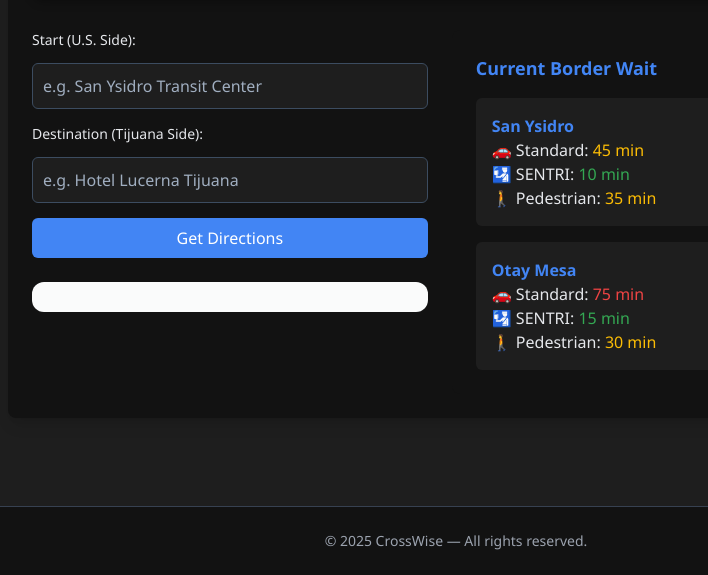
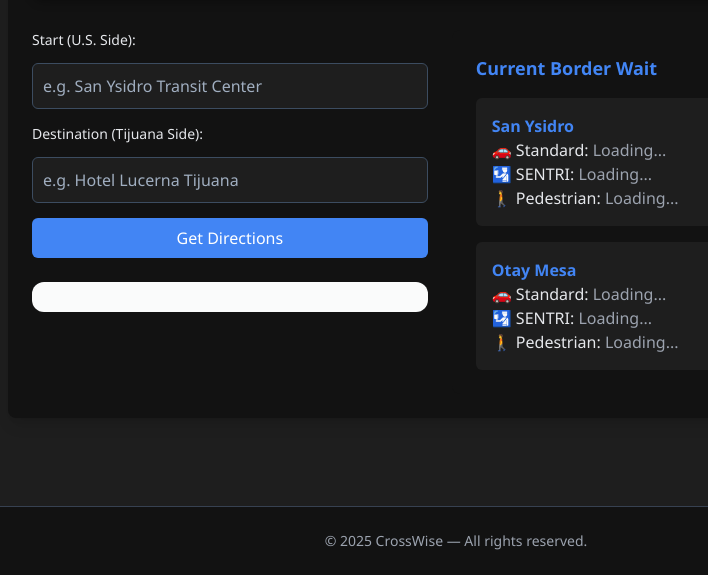
Before and after one commit to illuminati1618/CrossWise, a Jekyll site: the page built from navigation/directions.html, in a window 1280 px wide. Shown: the part 656-1231 px from the top of the page, without its empty margins (184-892 px from the left). Built offline with Jekyll 4.4.1, drawn with Linux system fonts in a browser that asks for light colours; nearby versions of some CDN libraries; some of the changed lines change nothing that is shown.

Commit message:
directions wait times not static

```diff
--- a/navigation/directions.html
+++ b/navigation/directions.html
@@ -37,16 +37,16 @@
 
       <div class="bg-darker rounded-md p-4 mb-4">
         <strong class="text-accent">San Ysidro</strong><br />
-        🚗 Standard: <span class="text-warning">45 min</span><br />
-        🛂 SENTRI: <span class="text-success">10 min</span><br />
-        🚶 Pedestrian: <span class="text-warning">35 min</span><br />
+        🚗 Standard: <span id="sy-standard" class="text-gray-400">Loading...</span><br />
+        🛂 SENTRI: <span id="sy-sentri" class="text-gray-400">Loading...</span><br />
+        🚶 Pedestrian: <span id="sy-pedestrian" class="text-gray-400">Loading...</span><br />
       </div>
 
       <div class="bg-darker rounded-md p-4">
         <strong class="text-accent">Otay Mesa</strong><br />
-        🚗 Standard: <span class="text-red-500">75 min</span><br />
-        🛂 SENTRI: <span class="text-success">15 min</span><br />
-        🚶 Pedestrian: <span class="text-warning">30 min</span><br />
+        🚗 Standard: <span id="om-standard" class="text-gray-400">Loading...</span><br />
+        🛂 SENTRI: <span id="om-sentri" class="text-gray-400">Loading...</span><br />
+        🚶 Pedestrian: <span id="om-pedestrian" class="text-gray-400">Loading...</span><br />
       </div>
     </div>
 
@@ -92,6 +92,56 @@
     );
   });
 </script>
+
+<!-- Border Wait Time Script -->
+ <script type="module">
+  import {
+    login,
+    pythonURI,
+    fetchOptions,
+  } from "{{site.baseurl}}/assets/js/api/config.js";
+
+  function getColor(minutes) {
+    const m = parseInt(minutes);
+    if (isNaN(m)) return "text-gray-400";
+    if (m <= 30) return "text-green-400";
+    if (m <= 89) return "text-yellow-400";
+    return "text-red-400";
+  }
+
+  function setTime(id, minutes) {
+    const el = document.getElementById(id);
+    if (!el) return;
+    el.textContent = minutes ? `${minutes} min` : "No data";
+    el.className = getColor(minutes);
+  }
+
+  async function fetchLiveWaitTimes() {
+    try {
+      const res = await fetch(`${pythonURI}/api/proxy/waittimes`, fetchOptions);
+      if (!res.ok) throw new Error("Failed to fetch wait times");
+      const data = await res.json();
+
+      const sanYsidro = data.find(p => p.port_name === "San Ysidro");
+      const otayMesa = data.find(p => p.port_name === "Otay Mesa" && p.crossing_name === "Passenger");
+
+      setTime("sy-standard", sanYsidro?.passenger_vehicle_lanes?.standard_lanes?.delay_minutes);
+      setTime("sy-sentri", sanYsidro?.passenger_vehicle_lanes?.NEXUS_SENTRI_lanes?.delay_minutes);
+      setTime("sy-pedestrian", sanYsidro?.pedestrian_lanes?.standard_lanes?.delay_minutes);
+
+      setTime("om-standard", otayMesa?.passenger_vehicle_lanes?.standard_lanes?.delay_minutes);
+      setTime("om-sentri", otayMesa?.passenger_vehicle_lanes?.NEXUS_SENTRI_lanes?.delay_minutes);
+      setTime("om-pedestrian", otayMesa?.pedestrian_lanes?.standard_lanes?.delay_minutes);
+    } catch (err) {
+      console.error("Failed to load wait times:", err);
+    }
+  }
+
+  fetchLiveWaitTimes();
+  setInterval(fetchLiveWaitTimes, 5 * 60 * 1000);
+</script>
+
+
 
 <script async defer src="https://maps.googleapis.com/maps/api/js?key=AIzaSyD9AQtE_WlHC0RvWvZ8BoP2ypr3EByvRDs&callback=initMap"></script>
 
```
